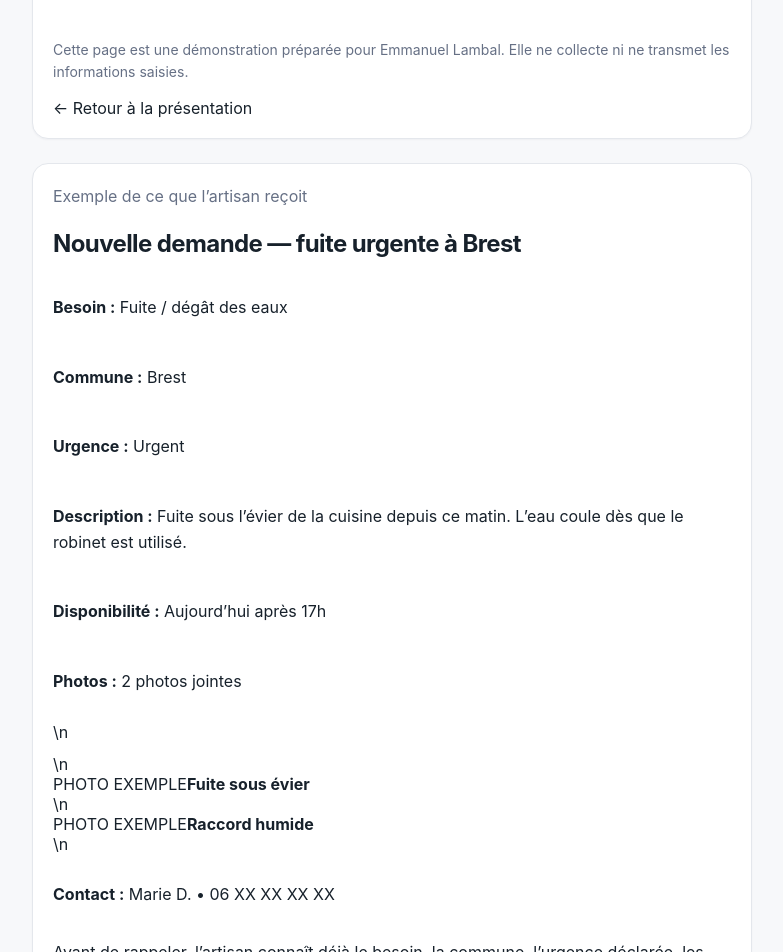
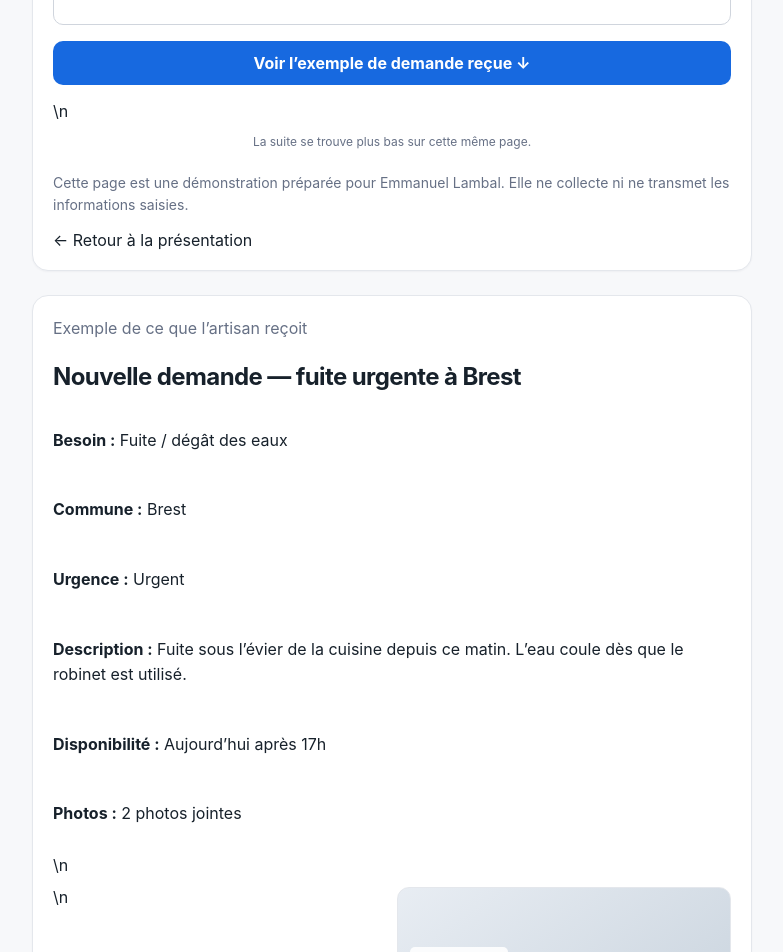
Before and after one commit to ludodulac/DROP-Service, a Next.js app: page /demo/emmanuel-lambal/request in a window 1280 px wide. Shown: the part 1600-2552 px from the top of the page, without its empty margins (248-1031 px from the left). Built offline with nearby package versions, Linux system fonts and the light colour scheme.

Commit message:
Add smooth demo navigation styles

```diff
--- a/src/app/globals.css
+++ b/src/app/globals.css
@@ -28,7 +28,7 @@
 }
 
 * { box-sizing: border-box; }
-html { -webkit-font-smoothing: antialiased; text-rendering: optimizeLegibility; }
+html { -webkit-font-smoothing: antialiased; text-rendering: optimizeLegibility; scroll-behavior: smooth; }
 body { margin: 0; min-height: 100vh; background: var(--bg); color: var(--text); }
 a { color: inherit; text-decoration: none; }
 button, input, textarea, select { font: inherit; }
@@ -182,3 +182,17 @@ textarea.field { min-height: 120px; resize: vertical; line-height: 1.5; }
   .section-heading { align-items: flex-start; padding: 16px; }
   .text-button { font-size: 13px; }
 }
+
+
+/* Demo navigation: make same-page movement explicit and easy to reverse. */
+.demo-label { display: inline-flex; margin: 0 0 8px; padding: 5px 9px; border: 1px solid var(--border); border-radius: 999px; color: var(--text-muted); background: var(--surface-subtle); font-size: 11px; font-weight: 700; letter-spacing: .03em; text-transform: uppercase; }
+.scroll-hint { margin: -5px 0 0; color: var(--text-muted); font-size: 12px; text-align: center; }
+#apercu { scroll-margin-top: 20px; }
+.back-to-top { display: inline-flex; align-items: center; justify-content: center; min-height: 40px; margin-top: 18px; padding: 0 13px; border: 1px solid var(--border-strong); border-radius: 10px; color: var(--brand); background: var(--surface); font-size: 13px; font-weight: 700; }
+.back-to-top:hover { background: var(--surface-subtle); }
+.demo-photo-grid { display: grid; grid-template-columns: repeat(2, minmax(0, 1fr)); gap: 10px; }
+.demo-photo { min-height: 120px; display: flex; flex-direction: column; justify-content: flex-end; gap: 5px; padding: 12px; border: 1px solid var(--border); border-radius: 12px; background: linear-gradient(145deg, #e8edf3, #cbd5df); color: #344054; overflow: hidden; }
+.demo-photo span { width: fit-content; padding: 4px 6px; border-radius: 5px; background: rgba(255,255,255,.88); font-size: 9px; font-weight: 800; letter-spacing: .08em; }
+.demo-photo strong { width: fit-content; padding: 4px 6px; border-radius: 5px; background: rgba(255,255,255,.88); font-size: 12px; }
+@media (max-width: 640px) { .demo-photo { min-height: 105px; } }
+@media (prefers-reduced-motion: reduce) { html { scroll-behavior: auto; } }
```
